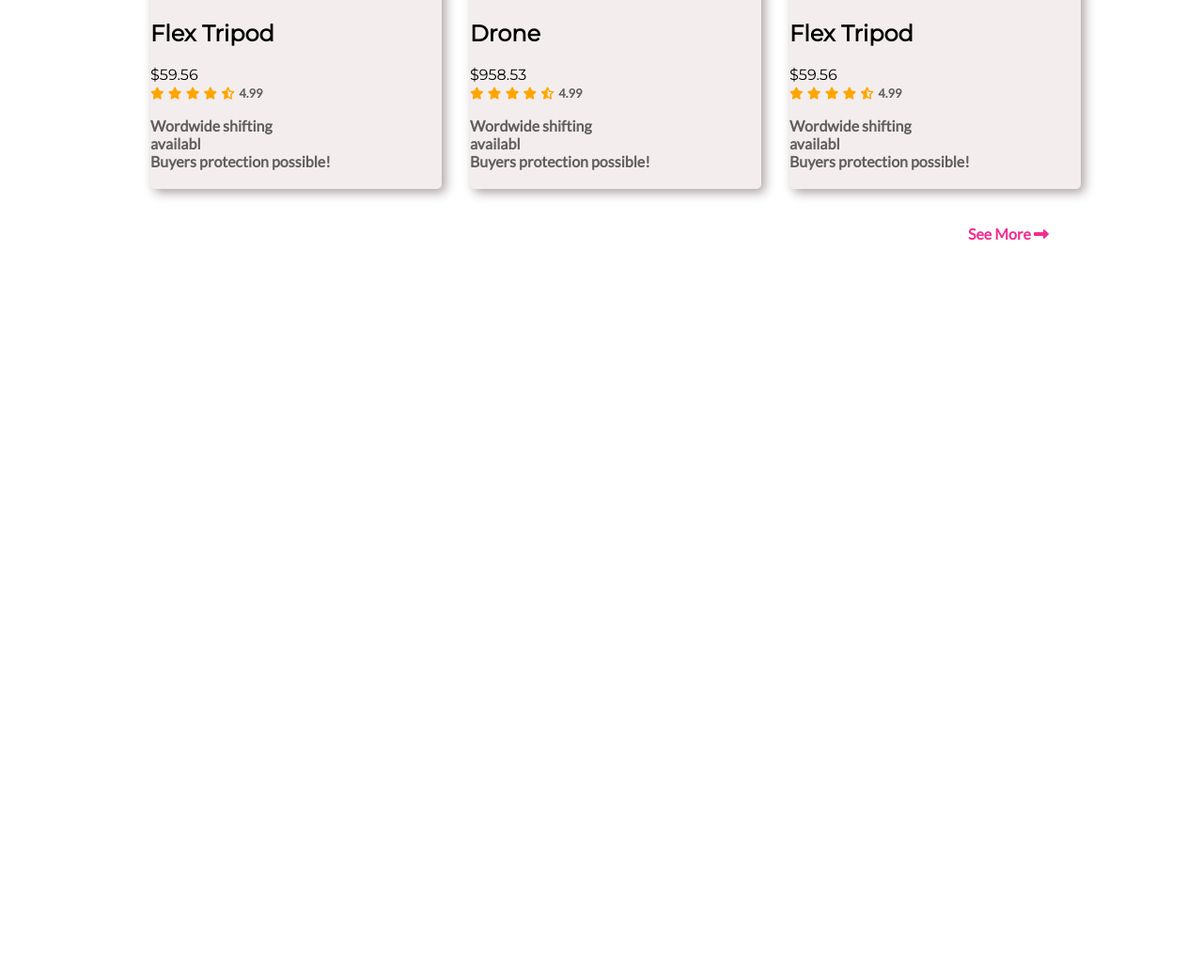
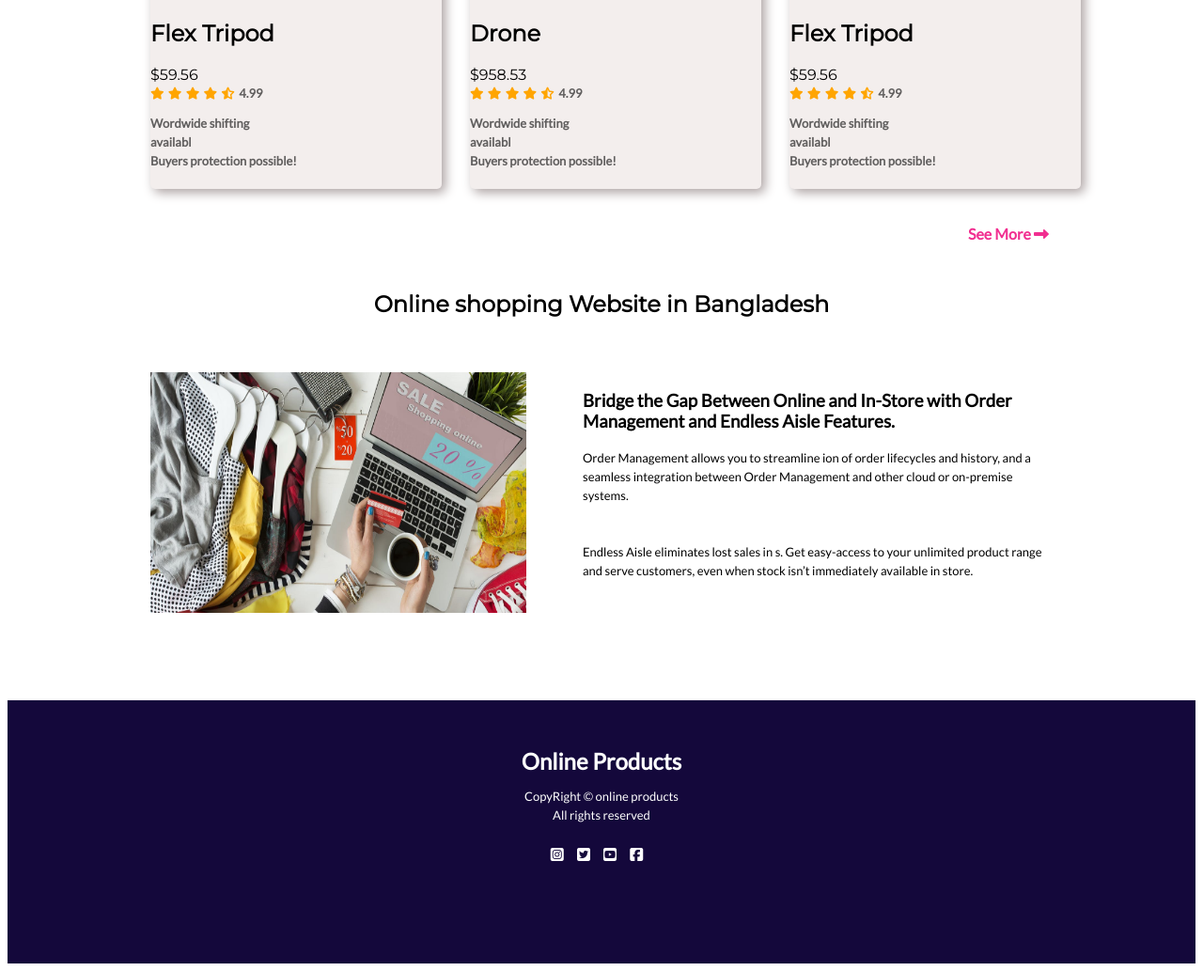
Before and after one commit to tanianasrin1/my-influencer-gaer, a plain HTML site: page index.html in a window 1280 px wide. Shown: the part 1602-2635 px from the top of the page at 94% size. Before the commit the page ends 1869 px from the top, so only its background shows below. Drawn offline with Linux system fonts and the light colour scheme.

Commit message:
added body

```diff
--- a/index.html
+++ b/index.html
@@ -143,5 +143,39 @@
           <span class="see-button">See More <i class="fas fa-long-arrow-alt-right"></i> </span>
 
      </section>
+     <section class="sec3">
+         <h1 style="text-align: center;">Online shopping Website in Bangladesh</h1> <br> <br>
+         <div class="extra-part">
+             <div >
+                 <img  width="400px" height="256px" src="images/online.jpg" alt="">
+             </div>
+             <div class="extra-part-detalis">
+               <h3>Bridge the Gap Between Online and In-Store with Order Management and Endless Aisle Features.</h3>
+               <p>Order Management allows you to streamline ion of order lifecycles and history, and a seamless integration between Order Management and other cloud or on-premise systems. <br> <br> <br>
+
+                Endless Aisle eliminates lost sales in s. Get easy-access to your unlimited product range and serve customers, even when stock isn’t immediately available in store.</p>
+             </div>
+
+         </div>
+
+     </section>
+
+     <footer>
+         <div class="footer-class">
+            <span class="footer-title"> Online Products</span> <br>
+            <p>
+                CopyRight  &copy; online products <br>
+                     All rights reserved
+            </p>
+            <div class="footer-icon">
+                <i class="fab fa-instagram-square"></i>
+                <i class="fab fa-twitter-square"></i>
+                <i class="fab fa-youtube-square"></i>
+                <i class="fab fa-facebook-square"></i>
+            </div>
+         </div>
+     </footer>
+
+
 </body>
 </html>
--- a/style.css
+++ b/style.css
@@ -124,7 +124,7 @@ h2 {
   padding: 15px;
 }
 
-/* see more */
+/* see more start*/
 
 .see-button {
   color: rgb(241, 46, 144);
@@ -132,3 +132,62 @@ h2 {
   font-weight: bold;
   margin-left: 870px;
 }
+
+/* see more end */
+
+/* section3 start */
+.sec3 {
+  width: 960px;
+  margin: 0 auto;
+  margin-top: 50px;
+}
+.extra-part {
+  display: flex;
+  font-family: "Lato", sans-serif;
+}
+
+.extra-part-detalis {
+  margin-left: 60px;
+}
+
+/* section3 end */
+
+/* footer */
+
+footer {
+  margin-top: 90px;
+}
+
+.footer-class {
+  width: 100%;
+  height: 230px;
+  background-color: rgb(20, 8, 59);
+  color: white;
+  text-align: center;
+  padding-top: 50px;
+}
+.footer-title {
+  font-family: "Lato", sans-serif;
+  font-size: 1.5em;
+  font-weight: bold;
+}
+
+p {
+  font-family: "Lato", sans-serif;
+  font-size: small;
+  line-height: 20px;
+}
+
+.footer-icon {
+  margin-right: 10px;
+  padding: 10px;
+}
+.fa-instagram-square {
+  margin-right: 10px;
+}
+.fa-twitter-square {
+  margin-right: 10px;
+}
+.fa-youtube-square {
+  margin-right: 10px;
+}
```
Also changed, not shown: images/online.jpg (added).
